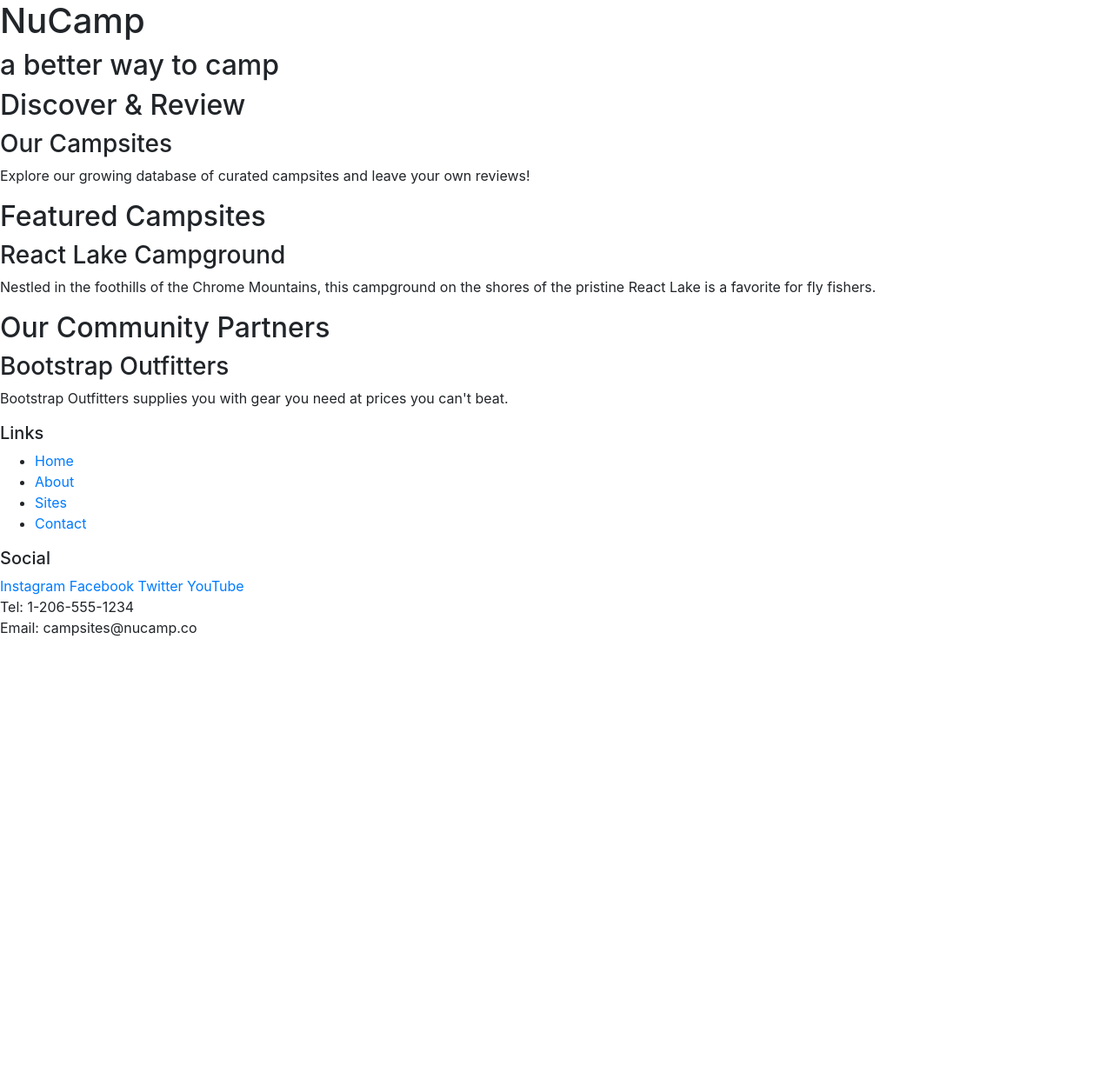
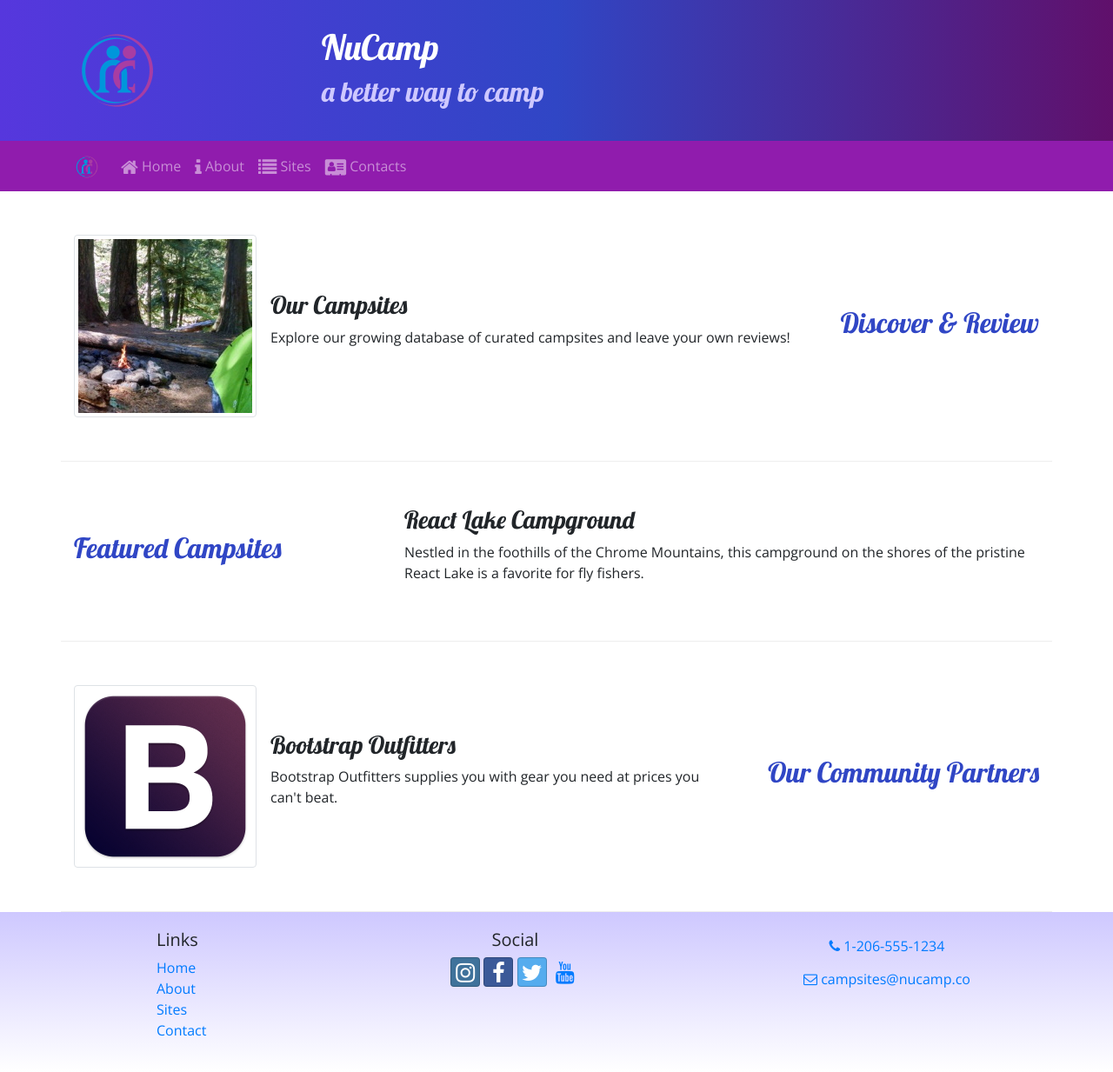
Before and after one commit to aerro47/Nucampsite, a website: page index.html in a window 1280 px wide. Shown: the whole page at 87% size. Before the commit the page ends 800 px from the top, so only its background shows below. Drawn offline with nearby package versions, Linux system fonts and the light colour scheme.

Commit message:
Images & Media

```diff
--- /dev/null
+++ b/css/styles.css
@@ -0,0 +1,37 @@
+body {
+    font-family: "Open Sans", sans-serif;
+}
+
+h1, h2, h3 {
+    font-family: "Lobster", cursive;
+}
+
+h2 {
+    color: #3046C5;
+}
+
+header h2 {
+    color:#CEC8ff;
+}
+
+.site-footer {
+    background-image: linear-gradient(#cec8ff, white);
+    padding: 20px 0;
+}
+
+.jumbotron {
+    margin: 0;
+    padding: 30px;
+    background-image: linear-gradient(to right, #5637dd, #3046c5, #60106b);
+    color: white;
+}
+
+.row-content {
+    padding: 50px 0;
+    border-bottom: 1px ridge;
+    min-height: 200px;
+}
+
+.navbar {
+    background-color: #901cad
+}
--- a/index.html
+++ b/index.html
@@ -9,56 +9,113 @@
     <!-- Bootstrap CSS -->
     <link rel="stylesheet" href="node_modules/bootstrap/dist/css/bootstrap.min.css" />
 
+    <!-- Additional CSS must be placed after Bootstrap CSS -->
+    <link rel="stylesheet" href="node_modules/font-awesome/css/font-awesome.min.css" />
+    <link rel="stylesheet" href="node_modules/bootstrap-social/bootstrap-social.css" />
+    <link rel="stylesheet" href="https://fonts.googleapis.com/css?family=Lobster|Open+Sans" />
+    <link rel="stylesheet" href="css/styles.css" />
+
     <title>NuCamp: A Better Way To Camp</title>
 </head>
 
 <body>
 
-    <header>
-        <div>
+    <header class="jumbotron jumbotron-fluid">
+        <div class="container">
+            <div class="row">
+                <div class="col-4 col-sm-3 col-md2 align-self-center">
+                    <img src="img/logo.png" class="img-fluid" />
+                </div>
+                <div class="col">
                     <h1>NuCamp</h1>
                     <h2>a better way to camp</h2>
                 </div>
+            </div>
+        </div>
     </header>
 
-    <div>
-        <h2>Discover & Review</h2>
+    <nav class="navbar navbar-expand-sm navbar-dark sticky-top">
+        <div class="container">
+            <a class="navbar-brand" href="#"><img src="img/logo.png" height="30" width="30" /></a>
+            <button class="navbar-toggler ml-auto" type="button" data-toggle="collapse" data-target="#nucampNavbar">
+                <span class="navbar-toggler-icon"></span>
+            </button>
+            <div class="collapse navbar-collapse" id="nucampNavbar">
+                <ul class="navbar-nav">
+                    <li class="nav-item-active"><a class="nav-link" href="#"><i class="fa fa-home fa-lg"></i> Home</a></li>
+                    <li class="nav-item"><a class="nav-link" href="aboutus.html"><i class="fa fa-info fa-lg"></i> About</a></li>
+                    <li class="nav-item"><a class="nav-link" href="#"><i class="fa fa-list fa-lg"></i> Sites</a></li>
+                    <li class="nav-item"><a class="nav-link" href="contactus.html"><i class="fa fa-address-card fa-lg"></i> Contacts</a></li>
+                </ul>
+            </div>
+        </div>
+    </nav>
+
+    <div class="container">
+        <div class="row row-content align-items-center">
+            <div class="col-sm-4 order-sm-last col-md-3">
+            <h2 class="text-sm-right">Discover & Review</h2>
+            </div>
+            <div class="col">
+                <div class="media">
+                    <img class="d-flex mr-3 img-thumbnail" src="img/breadcrumb-trail-thumb.jpg" alt="Breadcrumb Trail Thumbnail" />
+                    <div class="media-body align-self-center">
                         <h3>Our Campsites</h3>
-        <p>Explore our growing database of curated campsites and leave your own reviews!</p>
+                        <p class="d-none d-sm-block">Explore our growing database of curated campsites and leave your own reviews!</p>
+                    </div>
+                </div>
+            </div>
         </div>
 
-    <div>
+        <div class="row row-content align-items-center">
+            <div class="col-sm-4 col-med-3">
                 <h2>Featured Campsites</h2>
+            </div>
+            <div class="col">
                 <h3>React Lake Campground</h3>
-        <p>Nestled in the foothills of the Chrome Mountains, this campground on the shores of the pristine React Lake is a favorite for fly fishers.</p>
+                <p class="d-none d-sm-block">Nestled in the foothills of the Chrome Mountains, this campground on the shores of the pristine React Lake is a favorite for fly fishers.</p>
+            </div>
         </div>
 
-    <div>
-        <h2>Our Community Partners</h2>
+        <div class="row row-content align-items-center">
+            <div class="col-sm-4 order-sm-last col-med-3">
+                <h2 class="text-sm-right">Our Community Partners</h2>
+            </div>
+            <div class="col">
+                <div class="media">
+                    <img class="d-flex mr-3 img-thumbnail" src="img/bootstrap-thumb.png" alt="Bootstrap Outfitters">
+                    <div class="media-body align-self-center">
                         <h3>Bootstrap Outfitters</h3>
-        <p>Bootstrap Outfitters supplies you with gear you need at prices you can't beat.</p>
+                        <p class="d-none d-sm-block">Bootstrap Outfitters supplies you with gear you need at prices you can't beat.</p>
                     </div>
-
-    <footer>
-        <div>
+                </div>
+            </div>
+        </div>
+    </div>
+        <footer class="site-footer">
+            <div class="container">
+                <div class="row">
+                    <div class="col-4 col-sm-2 offset-1">
                         <h5>Links</h5>
-            <ul>
+                        <ul class="list-unstyled">
                             <li><a href="#">Home</a></li>
-                <li><a href="#">About</a></li>
+                            <li><a href="aboutus.html">About</a></li>
                             <li><a href="#">Sites</a></li>
-                <li><a href="#">Contact</a></li>
+                            <li><a href="contactus.html">Contact</a></li>
                         </ul>
                     </div>
-        <div>
+                    <div class="col-6 col-sm-5 text-center">
                         <h5>Social</h5>
-            <a href="http://instagram.com/">Instagram</a>
-            <a href="http://facebook.com/">Facebook</a>
-            <a href="http://twitter.com/">Twitter</a>
-            <a href="http://youtube.com/">YouTube</a>
+                        <a class="btn btn-social-icon btn-instagram" href="http://instagram.com/"><i class="fa fa-instagram"></i></a>
+                        <a class="btn btn-social-icon btn-facebook" href="http://facebook.com/"><i class="fa fa-facebook"></i></a>
+                        <a class="btn btn-social-icon btn-twitter" href="http://twitter.com/"><i class="fa fa-twitter"></i></a>
+                        <a class="btn btn-social-icon btn-youtube" href="http://youtube.com/"><i class="fa fa-youtube"></i></a>
                     </div>
-        <div>
-            Tel: 1-206-555-1234<br />
-            Email: campsites@nucamp.co
+                    <div class="col-sm-4 text-center">
+                        <a role="button" class="btn btn-link" href="tel:+12065551234"><i class="fa fa-phone"></i> 1-206-555-1234</a><br>
+                        <a role="button" class="btn btn-link" href="mailto:campsites@nucamp.co"><i class="fa fa-envelope-o"></i> campsites@nucamp.co</a>
+                    </div>
+                </div>
             </div>
     </footer>
         <!-- jQuery must come first, then Popper.js, then the Bootstrap JavaScript plugins.-->
--- a/package.json
+++ b/package.json
@@ -14,7 +14,9 @@
     "lite-server": "^2.5.4"
   },
   "dependencies": {
-    "bootstrap": "^4.5.0",
+    "bootstrap": "^4.0.0",
+    "bootstrap-social": "^5.1.1",
+    "font-awesome": "^4.7.0",
     "jquery": "^3.5.1",
     "popper.js": "^1.16.1"
   }
```
Also changed, not shown: aboutus.html (added, +190 -0 lines), contactus.html (added, +178 -0 lines), img/bootstrap-thumb.png (added), img/breadcrumb-trail-thumb.jpg (added), img/breadcrumb-trail.jpg (added), img/chrome-river-thumb.jpg (added), img/chrome-river.jpg (added), img/logo.png (added), img/react-lake-thumb.jpg (added), img/react-lake.jpg (added), 1 other file. Lines whose indentation alone changed are shown as unchanged.
